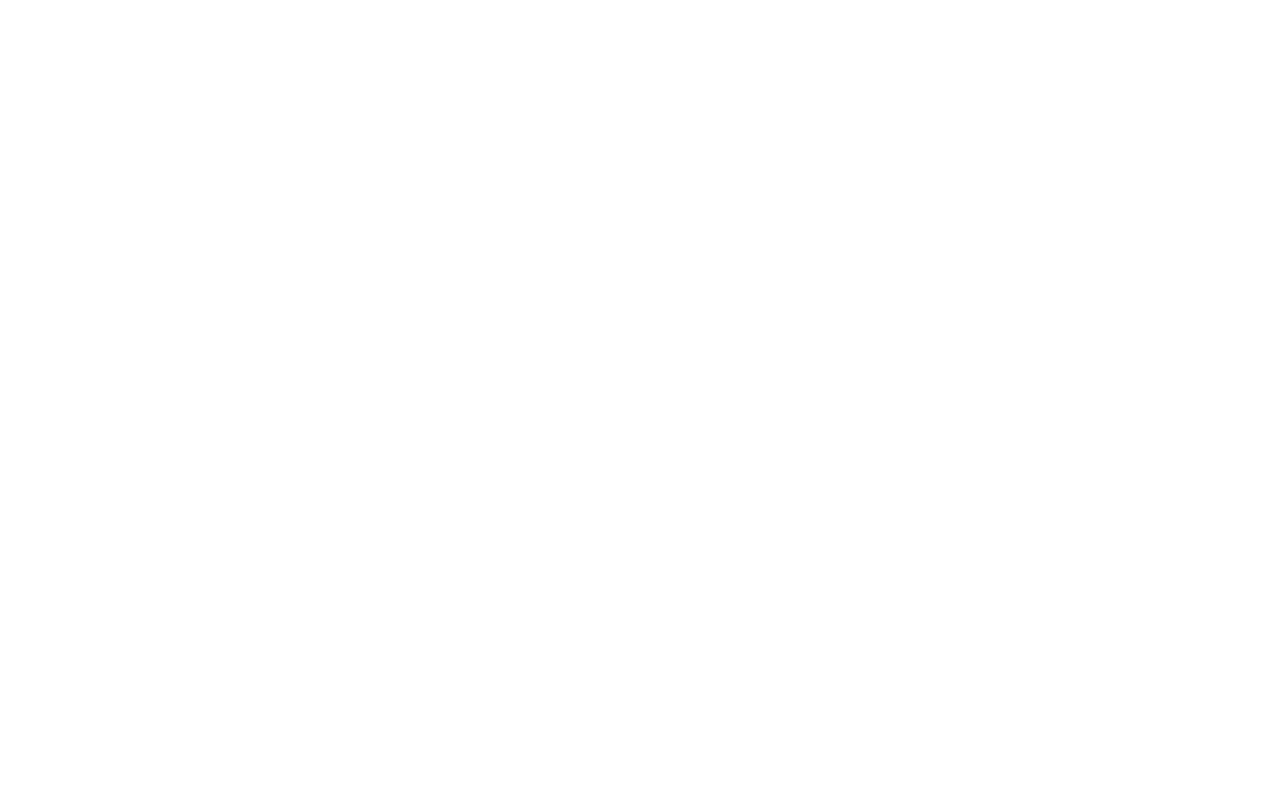
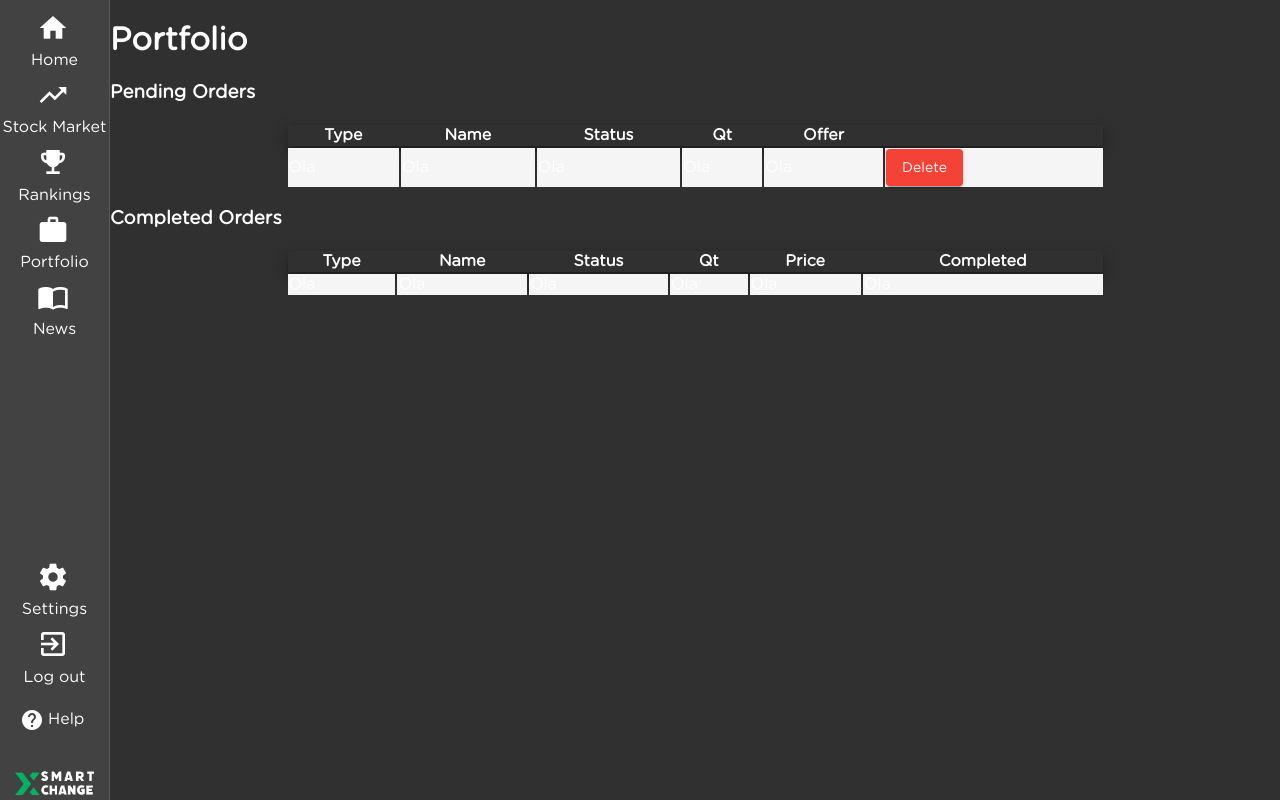
Before and after one commit to RobertoMourato/SmartXchange, an Angular app in the folder front-end/: page /portfolio in a window 1280 px wide. Before the commit this address led to /. Built offline with nearby package versions, Linux system fonts and the light colour scheme.

Commit message:
[#96] <Feature> ADDED PORTFOLIO PAGE
Added all the necessary classes for the portfolio page for the front-end directory. The page has no connection to the database yet, and visually is not finished

```diff
--- a/front-end/src/app/app-routing.module.ts
+++ b/front-end/src/app/app-routing.module.ts
@@ -2,10 +2,12 @@
 import { Routes, RouterModule } from '@angular/router';
 import { CommonModule } from '@angular/common';
 import { LoginComponent } from './login/login.component';
+import { PortfolioComponent } from './portfolio/portfolio.component';
 
 const routes: Routes = [
   { path: '', redirectTo: '/login', pathMatch: 'full' },
-  { path: 'login', component: LoginComponent }
+  { path: 'login', component: LoginComponent },
+  {path: 'portfolio', component: PortfolioComponent}
 ];
 
 @NgModule({
--- a/front-end/src/app/app.module.ts
+++ b/front-end/src/app/app.module.ts
@@ -15,12 +15,16 @@
 import { MatListModule } from '@angular/material/list';
 import { AppRoutingModule } from './app-routing.module';
 import { LoginComponent } from './login/login.component';
+import { PortfolioComponent } from './portfolio/portfolio.component';
+import { MainNavComponent } from './main-nav/main-nav.component';
 
 @NgModule({
   declarations: [
     AppComponent,
     SuperadminNavComponent,
-    LoginComponent
+    LoginComponent,
+    PortfolioComponent,
+    MainNavComponent
   ],
   imports: [
     BrowserModule,
--- a/front-end/src/app/main-nav/main-nav.component.html
+++ b/front-end/src/app/main-nav/main-nav.component.html
@@ -20,7 +20,7 @@
         <mat-icon matListIcon>emoji_events</mat-icon>
         <span>Rankings</span>
       </a>
-      <a mat-list-item class="big-icons" href="#">
+      <a mat-list-item class="big-icons" href="portfolio">
         <mat-icon matListIcon>work</mat-icon>
         <span>Portfolio</span>
       </a>
--- /dev/null
+++ b/front-end/src/app/portfolio/portfolio.component.css
@@ -0,0 +1,19 @@
+table {
+  width: 70%;
+  margin-left: auto;
+  margin-right: auto;
+}
+
+h1.portfolio {
+  text-align: center;
+}
+
+div.orders {
+  margin-left: auto;
+  margin-right: auto;
+}
+
+tbody {
+  background-color: blue;
+  color: white;
+}
--- /dev/null
+++ b/front-end/src/app/portfolio/portfolio.component.html
@@ -0,0 +1,58 @@
+<app-main-nav>
+  <div style=" width: 100%; margin-left: auto; margin-right: auto;">
+    <h1 class="h1.portfolio">Portfolio</h1>
+  </div>
+  <div class="div.orders">
+    <h3 style="align-items: center;">Pending Orders</h3>
+    <table mat-table>
+      <thead class="mat-elevation-z8" style="align-items: center">
+        <tr>
+          <th scope="col">Type</th>
+          <th scope="col">Name</th>
+          <th scope="col">Status</th>
+          <th scope="col">Qt</th>
+          <th scope="col">Offer</th>
+          <th scope="col"></th>
+        </tr>
+      </thead>
+      <tbody style="background-color: whitesmoke">
+        <tr>
+          <td>Ola</td>
+          <td>Ola</td>
+          <td>Ola</td>
+          <td>Ola</td>
+          <td>Ola</td>
+          <td style="align-items: center">
+            <button mat-raised-button color="warn">Delete</button>
+          </td>
+        </tr>
+      </tbody>
+    </table>
+  </div>
+
+  <div class="div.orders">
+    <h3 style="align-items: center;">Completed Orders</h3>
+    <table mat-table>
+      <thead class="mat-elevation-z8" style="align-items: center">
+        <tr>
+          <th scope="col">Type</th>
+          <th scope="col">Name</th>
+          <th scope="col">Status</th>
+          <th scope="col">Qt</th>
+          <th scope="col">Price</th>
+          <th scope="col">Completed</th>
+        </tr>
+      </thead>
+      <tbody style="background-color: whitesmoke">
+        <tr>
+          <td>Ola</td>
+          <td>Ola</td>
+          <td>Ola</td>
+          <td>Ola</td>
+          <td>Ola</td>
+          <td>Ola</td>
+        </tr>
+      </tbody>
+    </table>
+  </div>
+</app-main-nav>
--- /dev/null
+++ b/front-end/src/app/portfolio/portfolio.component.ts
@@ -0,0 +1,16 @@
+import { Component, OnInit } from '@angular/core';
+
+@Component({
+  selector: 'app-portfolio',
+  templateUrl: './portfolio.component.html',
+  styleUrls: ['./portfolio.component.css']
+})
+export class PortfolioComponent implements OnInit {
+
+  constructor() { }
+
+  ngOnInit(): void {
+
+  }
+
+}
```
Also changed, not shown: front-end/src/app/portfolio/portfolio-orders.service.ts (added, +19 -0 lines), 2 other files (tests, documents, lock files or other folders).
